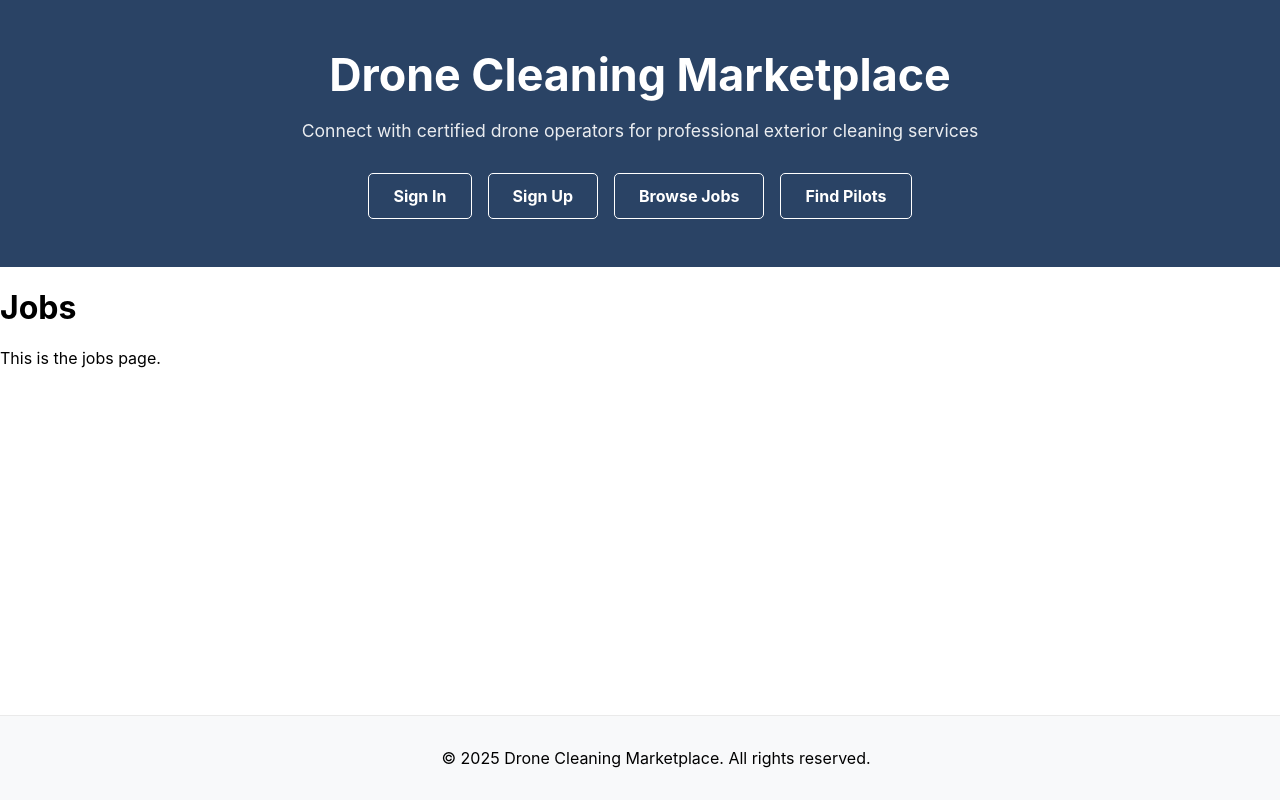
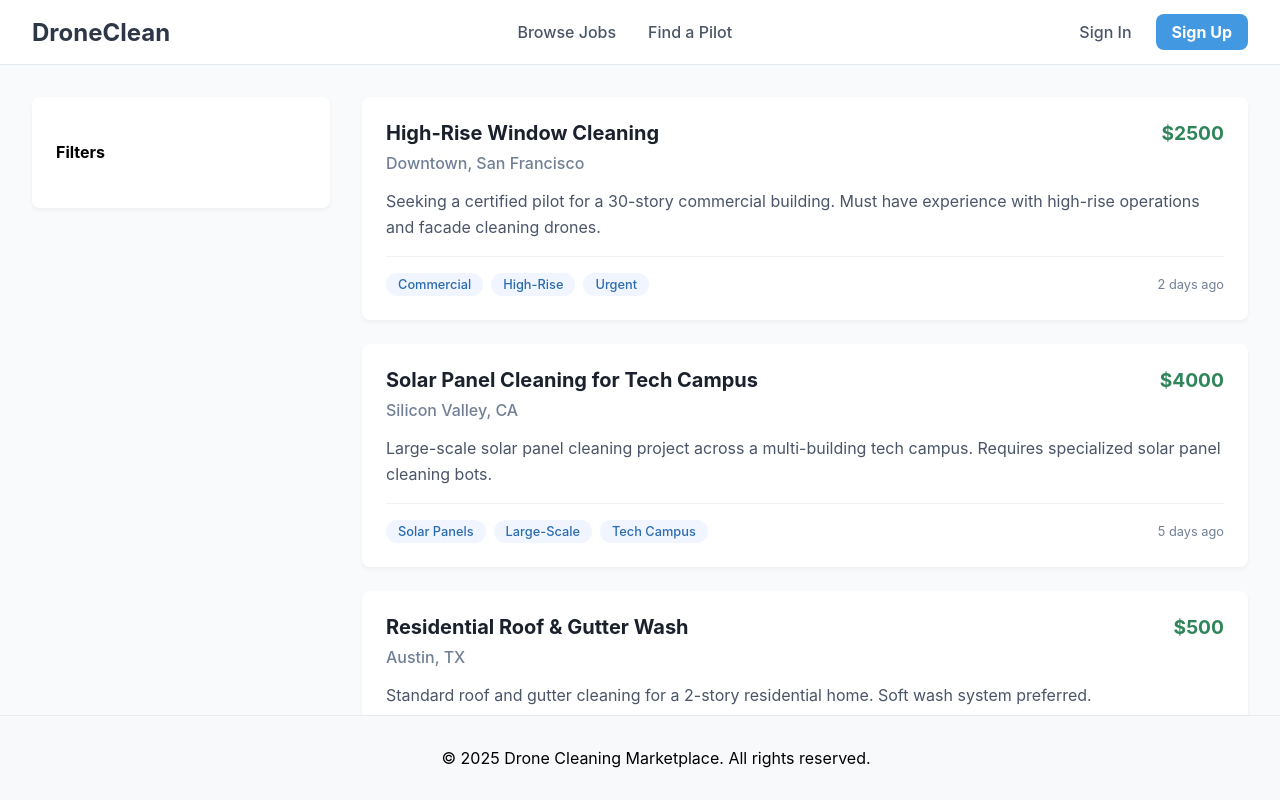
Before and after one commit to freyeslucidbots/drone-cleaning-marketplace, a React (Create React App) app in the folder frontend/: page /jobs in a window 1280 px wide. Shown: the top 800 px of the page. Built offline with nearby package versions, Linux system fonts and the light colour scheme; no server answers.

Commit message:
feat: Add persistent navbar, fix page flow, and build jobs page

```diff
--- a/frontend/src/App.tsx
+++ b/frontend/src/App.tsx
@@ -1,7 +1,7 @@
 import React from 'react';
-import { BrowserRouter as Router, Route, Routes } from 'react-router-dom';
+import { BrowserRouter as Router, Route, Routes, useLocation } from 'react-router-dom';
 import { AuthProvider } from './context/AuthContext';
-import Header from './components/common/Header';
+import Navbar from './components/common/Navbar';
 import Footer from './components/common/Footer';
 import MainLayout from './components/layout/MainLayout';
 import SignIn from './components/auth/SignIn';
@@ -13,12 +13,13 @@ import OnboardPilot from './components/onboarding/OnboardPilot';
 import OnboardPM from './components/onboarding/OnboardPM';
 import './App.css';
 
-function App() {
+const AppContent = () => {
+  const location = useLocation();
+  const isLandingPage = location.pathname === '/';
+
   return (
-    <AuthProvider>
-      <Router>
     <div className="App">
-          <Header />
+      {!isLandingPage && <Navbar />}
       <div className="main-content">
         <Routes>
           <Route path="/" element={<MainLayout />} />
@@ -27,12 +28,20 @@ function App() {
           <Route path="/dashboard" element={<Dashboard />} />
           <Route path="/jobs" element={<Jobs />} />
           <Route path="/pilots" element={<Pilots />} />
-              <Route path="/onboard/pilot" element={<OnboardPilot />} />
-              <Route path="/onboard/pm" element={<OnboardPM />} />
+          <Route path="/onboard-pilot" element={<OnboardPilot />} />
+          <Route path="/onboard-pm" element={<OnboardPM />} />
         </Routes>
       </div>
       <Footer />
     </div>
+  );
+};
+
+function App() {
+  return (
+    <AuthProvider>
+      <Router>
+        <AppContent />
       </Router>
     </AuthProvider>
   );
--- /dev/null
+++ b/frontend/src/components/common/Navbar.js
@@ -0,0 +1,33 @@
+import React from 'react';
+import { Link } from 'react-router-dom';
+import './navbar.css';
+
+const Navbar = () => {
+  return (
+    <nav className="navbar">
+      <div className="navbar-container">
+        <Link to="/" className="navbar-logo">
+          DroneClean
+        </Link>
+        <div className="navbar-links">
+          <Link to="/jobs" className="nav-link">
+            Browse Jobs
+          </Link>
+          <Link to="/pilots" className="nav-link">
+            Find a Pilot
+          </Link>
+        </div>
+        <div className="navbar-auth">
+          <Link to="/signin" className="nav-link">
+            Sign In
+          </Link>
+          <Link to="/signup" className="btn nav-btn">
+            Sign Up
+          </Link>
+        </div>
+      </div>
+    </nav>
+  );
+};
+
+export default Navbar;
--- /dev/null
+++ b/frontend/src/components/common/navbar.css
@@ -0,0 +1,57 @@
+.navbar {
+  background-color: #fff;
+  border-bottom: 1px solid #e2e8f0;
+  padding: 0 2rem;
+  height: 64px;
+  display: flex;
+  align-items: center;
+}
+
+.navbar-container {
+  width: 100%;
+  display: flex;
+  justify-content: space-between;
+  align-items: center;
+}
+
+.navbar-logo {
+  color: #2d3748;
+  font-weight: bold;
+  font-size: 1.5rem;
+  text-decoration: none;
+}
+
+.navbar-links {
+  display: flex;
+  gap: 2rem;
+}
+
+.nav-link {
+  color: #4a5568;
+  text-decoration: none;
+  font-weight: 500;
+  transition: color 0.2s;
+}
+
+.nav-link:hover {
+  color: #2b6cb0;
+}
+
+.navbar-auth {
+  display: flex;
+  align-items: center;
+  gap: 1.5rem;
+}
+
+.nav-btn {
+  background-color: #4299e1;
+  color: white;
+  padding: 0.5rem 1rem;
+  border-radius: 8px;
+  text-decoration: none;
+  font-weight: bold;
+}
+
+.nav-btn:hover {
+  background-color: #2b6cb0;
+}
--- a/frontend/src/components/jobs/Jobs.js
+++ b/frontend/src/components/jobs/Jobs.js
@@ -1,10 +1,70 @@
 import React from 'react';
+import './jobs.css';
+
+const mockJobs = [
+  {
+    id: 1,
+    title: 'High-Rise Window Cleaning',
+    location: 'Downtown, San Francisco',
+    budget: 2500,
+    posted: '2 days ago',
+    description: 'Seeking a certified pilot for a 30-story commercial building. Must have experience with high-rise operations and facade cleaning drones.',
+    tags: ['Commercial', 'High-Rise', 'Urgent']
+  },
+  {
+    id: 2,
+    title: 'Solar Panel Cleaning for Tech Campus',
+    location: 'Silicon Valley, CA',
+    budget: 4000,
+    posted: '5 days ago',
+    description: 'Large-scale solar panel cleaning project across a multi-building tech campus. Requires specialized solar panel cleaning bots.',
+    tags: ['Solar Panels', 'Large-Scale', 'Tech Campus']
+  },
+  {
+    id: 3,
+    title: 'Residential Roof & Gutter Wash',
+    location: 'Austin, TX',
+    budget: 500,
+    posted: '1 week ago',
+    description: 'Standard roof and gutter cleaning for a 2-story residential home. Soft wash system preferred.',
+    tags: ['Residential', 'Roof Cleaning', 'Gutters']
+  },
+  {
+    id: 4,
+    title: 'Stadium Exterior Cleaning',
+    location: 'Miami, FL',
+    budget: 15000,
+    posted: '1 week ago',
+    description: 'Full exterior wash of a major sports stadium. Requires a team of pilots and heavy-duty cleaning drones.',
+    tags: ['Commercial', 'Stadium', 'Large-Scale']
+  }
+];
 
 const Jobs = () => {
   return (
-    <div>
-      <h1>Jobs</h1>
-      <p>This is the jobs page.</p>
+    <div className="jobs-page">
+      <div className="filters">
+        <h4>Filters</h4>
+        {/* Filter controls will go here */}
+      </div>
+      <div className="job-listings">
+        {mockJobs.map(job => (
+          <div key={job.id} className="job-card">
+            <div className="job-card-header">
+              <h3 className="job-title">{job.title}</h3>
+              <span className="job-budget">${job.budget}</span>
+            </div>
+            <p className="job-location">{job.location}</p>
+            <p className="job-description">{job.description}</p>
+            <div className="job-card-footer">
+              <div className="job-tags">
+                {job.tags.map(tag => <span key={tag} className="tag">{tag}</span>)}
+              </div>
+              <span className="job-posted">{job.posted}</span>
+            </div>
+          </div>
+        ))}
+      </div>
     </div>
   );
 };
--- /dev/null
+++ b/frontend/src/components/jobs/jobs.css
@@ -0,0 +1,90 @@
+.jobs-page {
+  display: flex;
+  gap: 2rem;
+  padding: 2rem;
+  background-color: #f9fafb;
+}
+
+.job-listings {
+  flex: 1;
+  display: flex;
+  flex-direction: column;
+  gap: 1.5rem;
+}
+
+.job-card {
+  background-color: #fff;
+  border-radius: 8px;
+  padding: 1.5rem;
+  box-shadow: 0 2px 4px rgba(0,0,0,0.05);
+  transition: transform 0.2s, box-shadow 0.2s;
+}
+
+.job-card:hover {
+  transform: translateY(-5px);
+  box-shadow: 0 4px 12px rgba(0,0,0,0.1);
+}
+
+.job-card-header {
+  display: flex;
+  justify-content: space-between;
+  align-items: flex-start;
+  margin-bottom: 0.5rem;
+}
+
+.job-title {
+  font-size: 1.25rem;
+  font-weight: bold;
+  color: #1a202c;
+  margin: 0;
+}
+
+.job-budget {
+  font-size: 1.2rem;
+  font-weight: bold;
+  color: #2f855a;
+  white-space: nowrap;
+  margin-left: 1rem;
+}
+
+.job-location {
+  color: #718096;
+  font-weight: 500;
+  margin: 0 0 1rem 0;
+}
+
+.job-description {
+  color: #4a5568;
+  line-height: 1.6;
+  margin-bottom: 1rem;
+}
+
+.job-card-footer {
+  display: flex;
+  justify-content: space-between;
+  align-items: center;
+  margin-top: 1rem;
+  border-top: 1px solid #f0f0f0;
+  padding-top: 1rem;
+}
+
+.job-tags {
+  display: flex;
+  flex-wrap: wrap;
+  gap: 0.5rem;
+}
+
+.job-tags .tag {
+  background-color: #f0f5ff;
+  color: #2b6cb0;
+  padding: 0.25rem 0.75rem;
+  border-radius: 9999px;
+  font-size: 0.8rem;
+  font-weight: 500;
+}
+
+.job-posted {
+  font-size: 0.8rem;
+  color: #718096;
+  white-space: nowrap;
+}
```
Lines whose indentation alone changed are shown as unchanged.
